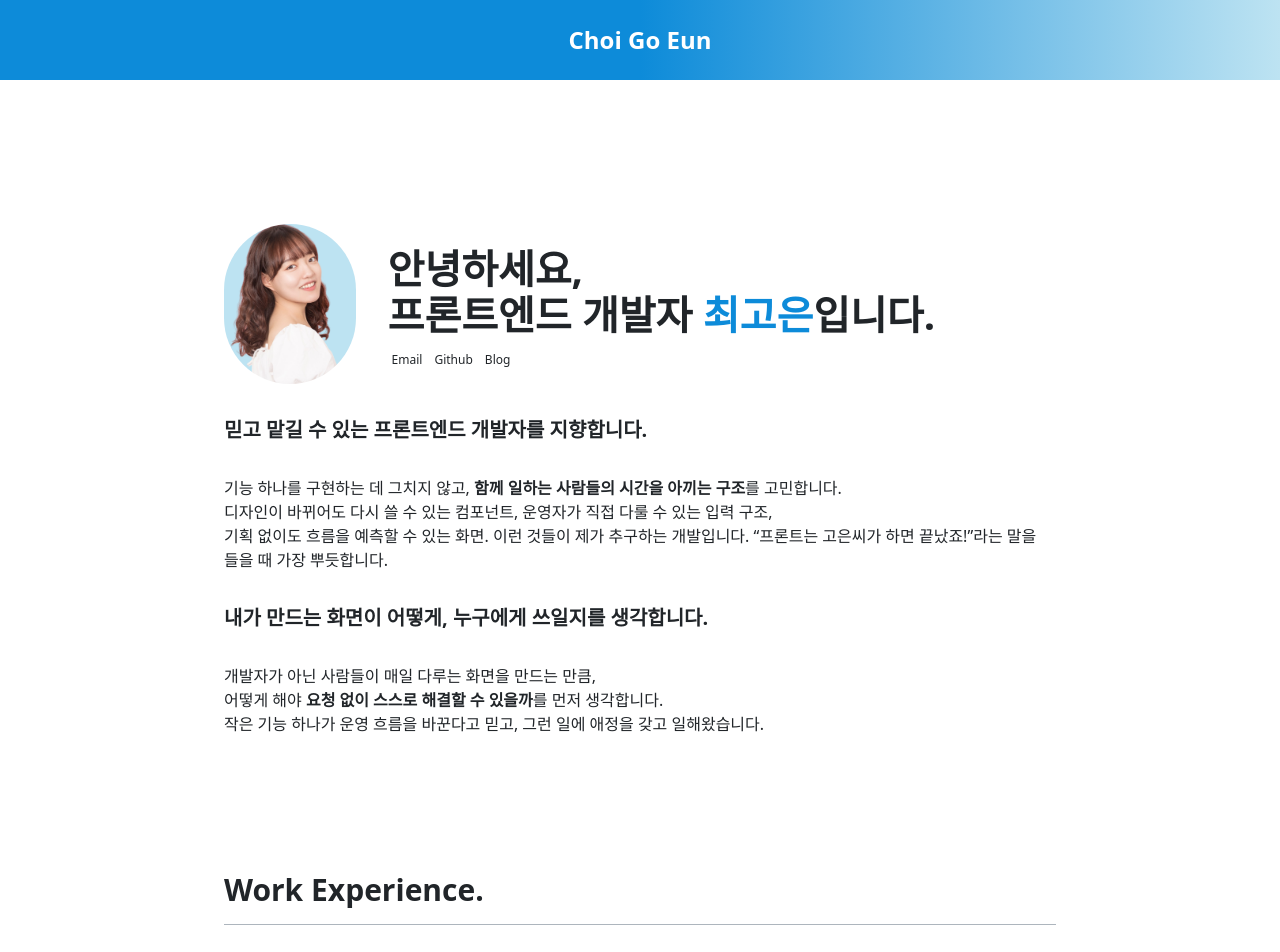
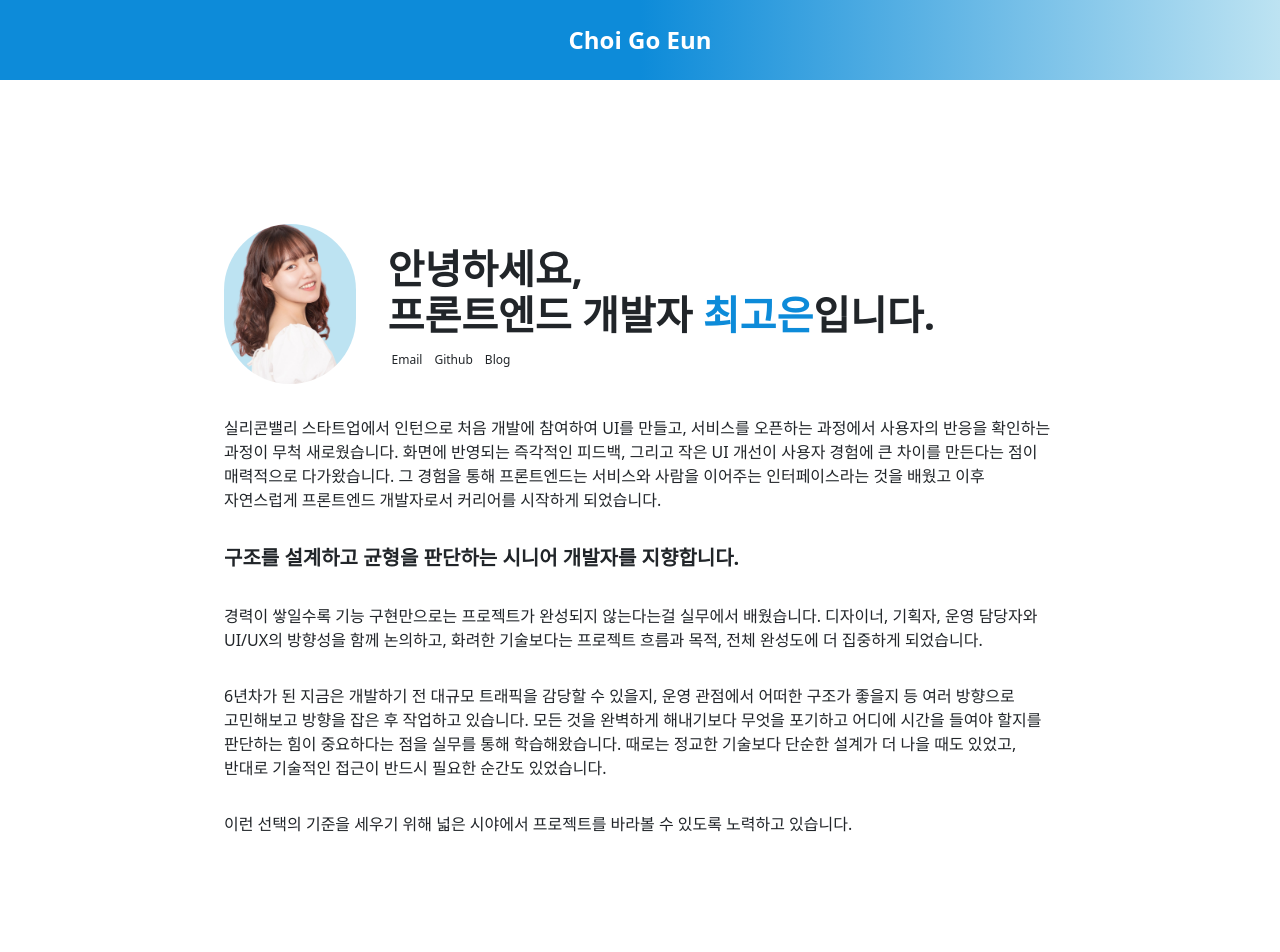
Before and after one commit to goeun23/portfolio, a Next.js app: page / in a window 1280 px wide. Shown: the top 952 px of the page. Built offline with nearby package versions, Linux system fonts and the light colour scheme.

Commit message:
자기소개 업데이트

```diff
--- a/data.json
+++ b/data.json
@@ -43,8 +43,8 @@
       "id": 0,
       "name": "애플링(Appling)",
       "description": "사과 판매 및 주문 관리 통합 플랫폼\n 가족이 사과 농원을 하고 계셔서 판매자인 시니어 사용자(판매자)를 고려해 프로세스를 단순화하고, UI 요소를 명확하고 크게 설계하였습니다. 실제 사용자는 저희 가족으로, 직접 테스트와 피드백을 받아 UI 개선에 반영하여 실제 사용자 친화적인 서비스가 되도록 반복적으로 개선작업을 수행하였습니다.",
-      "webUrl": "https://github.com/sjoleee/",
-      "repoUrl": "https://github.com/sjoleee/",
+
+      "repoUrl": "https://github.com/appling-c/appling-fe",
       "isTeam": true,
       "period": ["2024. 03", "2024. 10"],
       "stack": ["Vue.js", "Typescript", "Vite", "Vue-router", "Axios", "Docker", "Docker-compose", "nginx"]
@@ -53,8 +53,8 @@
       "id": 1,
       "name": "챗토리(chatori)",
       "description": "AI 기반 대화형 인터페이스 UI 개발 프로젝트\n ChatGPT와 유사한 UI와 기능을 갖춘 챗 인터페이스를 목표로, 메세지 입력 흐름과 대화 경험을 중심으로 설계하였습니다. 텍스트 입력시 직관성과 응답 흐름을 고려하여, 사용자의 몰입도를 높일 수 있는 방향으로 개발하였습니다.",
-      "webUrl": "https://github.com/sjoleee/",
-      "repoUrl": "https://github.com/sjoleee/",
+
+      "repoUrl": "https://github.com/goeun23/chatori",
       "isTeam": false,
       "period": ["2025. 03", "2025. 05"],
       "stack": ["React", "Typescript", "TailwindCSS", "Zustand", "Cypress", "Google OAuth"]
@@ -63,8 +63,8 @@
       "id": 2,
       "name": "DevGrass",
       "description": "Git 커밋 데이터를 기반으로 일별/월별 활동을 시각화하는 히스토리 서비스입니다.\n 커밋 정도를 잔디(grass)의 색상 농도로 표현하여 활동 빈도를 시각화하고, 캘린더 UI를 통해 날짜 커밋 내역을 한눈에 확인할 수 있도록 구성하였습니다.",
-      "webUrl": "https://github.com/sjoleee/",
-      "repoUrl": "https://github.com/sjoleee/",
+
+      "repoUrl": "https://github.com/goeun23/devGrass",
       "isTeam": false,
       "period": ["2025. 04", "2025. 05"],
       "stack": ["React", "Typescript", "TailwindCSS", "Recoil", "vite"]
--- a/public/markdown/information/introduce.md
+++ b/public/markdown/information/introduce.md
@@ -1,11 +1,11 @@
-#### 믿고 맡길 수 있는 프론트엔드 개발자를 지향합니다.
-기능 하나를 구현하는 데 그치지 않고, **함께 일하는 사람들의 시간을 아끼는 구조**를 고민합니다.
-디자인이 바뀌어도 다시 쓸 수 있는 컴포넌트, 운영자가 직접 다룰 수 있는 입력 구조,
-기획 없이도 흐름을 예측할 수 있는 화면. 이런 것들이 제가 추구하는 개발입니다.
-“프론트는 고은씨가 하면 끝났죠!”라는 말을 들을 때 가장 뿌듯합니다.
+실리콘밸리 스타트업에서 인턴으로 처음 개발에 참여하여 UI를 만들고, 서비스를 오픈하는 과정에서 사용자의 반응을 확인하는 과정이 무척 새로웠습니다. 화면에 반영되는 즉각적인 피드백, 그리고 작은 UI 개선이 사용자 경험에 큰 차이를 만든다는 점이 매력적으로 다가왔습니다.
+그 경험을 통해 프론트엔드는 서비스와 사람을 이어주는 인터페이스라는 것을 배웠고 이후 자연스럽게 프론트엔드 개발자로서 커리어를 시작하게 되었습니다.
 
-#### 내가 만드는 화면이 어떻게, 누구에게 쓰일지를 생각합니다.
+#### 구조를 설계하고 균형을 판단하는 시니어 개발자를 지향합니다.
+경력이 쌓일수록 기능 구현만으로는 프로젝트가 완성되지 않는다는걸 실무에서 배웠습니다. 디자이너, 기획자, 운영 담당자와 UI/UX의 방향성을 함께 논의하고, 화려한 기술보다는 프로젝트 흐름과 목적, 전체 완성도에 더 집중하게 되었습니다.
 
-개발자가 아닌 사람들이 매일 다루는 화면을 만드는 만큼,
-어떻게 해야 **요청 없이 스스로 해결할 수 있을까**를 먼저 생각합니다.
-작은 기능 하나가 운영 흐름을 바꾼다고 믿고, 그런 일에 애정을 갖고 일해왔습니다.
+6년차가 된 지금은 개발하기 전 대규모 트래픽을 감당할 수 있을지, 운영 관점에서 어떠한 구조가 좋을지 등 여러 방향으로 고민해보고 방향을 잡은 후 작업하고 있습니다.
+모든 것을 완벽하게 해내기보다 무엇을 포기하고 어디에 시간을 들여야 할지를 판단하는 힘이 중요하다는 점을 실무를 통해 학습해왔습니다.
+때로는 정교한 기술보다 단순한 설계가 더 나을 때도 있었고, 반대로 기술적인 접근이 반드시 필요한 순간도 있었습니다.
+
+이런 선택의 기준을 세우기 위해 넓은 시야에서 프로젝트를 바라볼 수 있도록 노력하고 있습니다.
--- a/public/markdown/workExperience/0.md
+++ b/public/markdown/workExperience/0.md
@@ -13,7 +13,7 @@
 
 ### 예약매니저 플랫폼 개발
 > 매니저 권한을 가진 관리자가 앱에 자신이 보유한 티타임을 등록하여 판매하는 플랫폼 서비스를 제공했습니다. 24년 기준 누적 약 20만 건의 실판매로 이어져 운영 성과에 기여하였습니다.
-- 기존 도메인과 다른 도메인에서의 연동 요구사항을 반영하기 위해 UID 기반의 로그인 연동 로직을 구현하였습니다.
+- 기존 도메인과 다른 도메인에서의 연동 요구사항을 반영하기 위해 **UID 기반의 로그인 연동 로직을 구현**하였습니다.
 - 무분별한 등록 제한을 위해 N분 이내 중복 등록 방지 로직을 설계하였고, 2차 확인을 위해 등록하고자 하는 티타임 정보가 DB상에 존재 여부를 체크하는 로직을 추가하여 개선하였습니다.
 
 ### 관리툴 개선 및 컴포넌트화
--- a/public/markdown/workExperience/2.md
+++ b/public/markdown/workExperience/2.md
@@ -1,10 +1,8 @@
-## 파워이십일
-> 엔지니어링 소프트웨어 전문기업인 파워이십일에서 분산된 다양한 에너지를 중앙에서 집합화하여 통합 제어할 수 있는 신재생 에너지 자동 거래 시스템인 PEIU 의 프론트엔드 개발을 담당했습니다. 그중에서도 해당 플랫폼을 사용하는 현장 설비에 모니터링 장치에 해당 소프트웨어를 구축하고 현장 테스트 를 통해 프로젝트 안정성을 구축에 기여했습니다.
-
-## 전력 거래 플랫폼(PEIU) 프론트엔드 개발 및 유지보수
+#### 전력 거래 플랫폼(PEIU) 프론트엔드 개발 및 유지보수
+> 분산된 다양한 에너지를 중앙에서 집합화하여 통합 제어할 수 있는 신재생 에너지 자동 거래 시스템인 PEIU 의 프론트엔드 개발을 담당했습니다. 그중에서도 해당 플랫폼을 사용하는 현장 설비에 모니터링 장치에 해당 소프트웨어를 구축하고 현장 테스트를 통해 프로젝트 안정성을 구축에 기여했습니다.
 - chart.js, amchart.js를 기반으로 대용량 일/월 별 충전, 방전량의 데이터를 시각화
 - MQTT, Graph QL을 사용하여 현장 설비의 데이터 모니터링 시스템 개발 및 현장 제어 로직 개발
 - 전국 데이터를 수집하여 대시보드 형태의 에너지 분산 데이터 시각화
 - 플랫폼 사용 권한을 분기하여 페이지 사용 및 조회 권한 제공
-- 모바일 웹(webview) 버전 서비스 런칭(webview)
+- 모바일 웹(webview) 버전 서비스 런칭
 - 홈페이지 개발 및 설계
--- a/src/components/Project/ProjectItem.tsx
+++ b/src/components/Project/ProjectItem.tsx
@@ -36,7 +36,7 @@ const ProjectItem = ({
                 <span>{`${period[0]} - ${period[1]}`}</span>
               </div>
             </div>
-            <Links repoUrl={repoUrl} webUrl={webUrl} />
+            <Links repoUrl={repoUrl} />
           </div>
         </div>
       </div>
```
Also changed, not shown: 1 other file (tests, documents, lock files or other folders).
